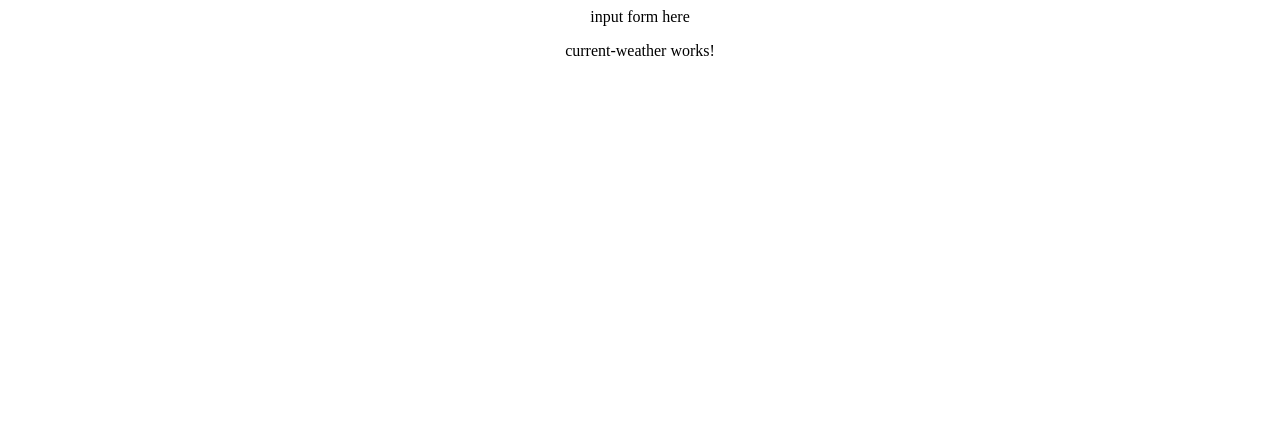
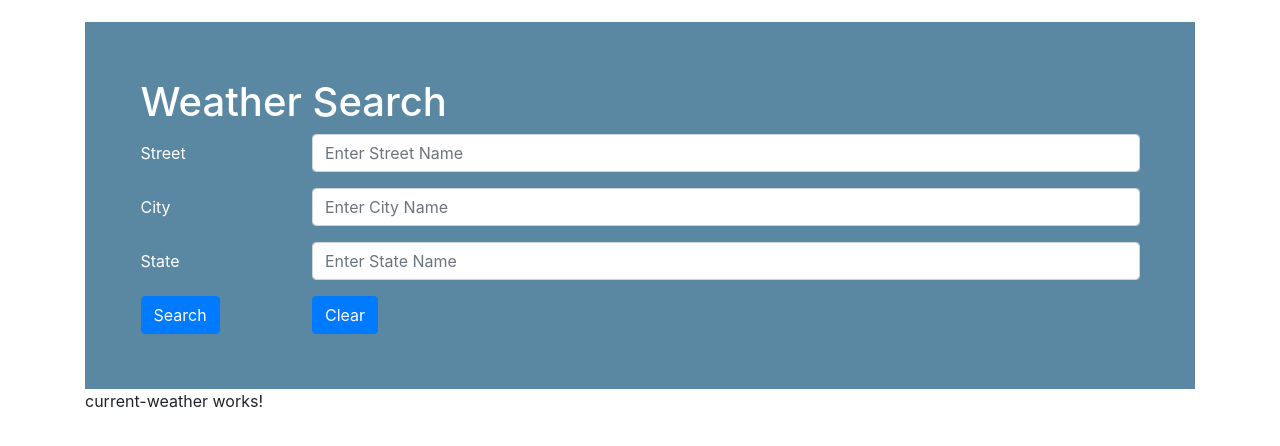
Before and after one commit to pputra/weather-search-web, an Angular app in the folder client/: page /currentWeather in a window 1280 px wide. Shown: the top 446 px of the page. Built offline with nearby package versions, Linux system fonts and the light colour scheme.

Commit message:
feat: add weather search form component

```diff
--- a/client/src/app/app.component.html
+++ b/client/src/app/app.component.html
@@ -1,8 +1,8 @@
 <div id="main">
-  <div>
-    input form here
+  <div class="container">
+    <app-weather-search-form></app-weather-search-form>
   </div>
-  <div>
+  <div class="container">
     <router-outlet></router-outlet>
   </div>
 </div>
--- /dev/null
+++ b/client/src/app/weather-search-form/weather-search-form.component.css
@@ -0,0 +1,6 @@
+#search-form {
+  margin-top: 2%;
+  width: 100%;
+  background-color: #5A87A2;
+  padding: 5% 5%;
+}
--- /dev/null
+++ b/client/src/app/weather-search-form/weather-search-form.component.html
@@ -0,0 +1,43 @@
+<div id="search-form" class="text-white">
+  <h1>Weather Search</h1>
+
+  <form [formGroup]="addressForm" (ngSubmit)="onSubmit(addressForm.value)">
+
+    <div class="form-group row">
+      <label for="street-input" class="col-sm-2 col-form-label">Street</label>
+      <div class="col-sm-10">
+        <input type="street" class="form-control" id="street-input" aria-describedby="streetHelp"
+          placeholder="Enter Street Name" formControlName="street">
+        <small id="street-input-empty-warning" class="text-danger" *ngIf="hasEmptyInput.street">Please enter a street.</small>
+      </div>
+    </div>
+
+    <div class="form-group row">
+      <label for="city-input" class="col-sm-2 col-form-label">City</label>
+      <div class="col-sm-10">
+        <input type="city" class="form-control" id="city-input" aria-describedby="cityHelp"
+          placeholder="Enter City Name" formControlName="city">
+        <small id="city-input-empty-warning" class="text-danger" *ngIf="hasEmptyInput.city">Please enter a city.</small>
+      </div>
+    </div>
+
+    <div class="form-group row">
+      <label for="state-input" class="col-sm-2 col-form-label">State</label>
+      <div class="col-sm-10">
+        <input type="state" class="form-control" id="state-input" aria-describedby="stateHelp"
+          placeholder="Enter State Name" formControlName="state">
+        <small id="state-input-empty-warning" class="text-danger" *ngIf="hasEmptyInput.state">Please enter a state.</small>
+      </div>
+    </div>
+
+    <div class="row">
+      <div class="col-sm-2">
+        <button type="submit" class="btn btn-primary">Search</button>
+      </div>
+      <div class="col-sm-2">
+        <button type="button" class="btn btn-primary" (click)="onResetForm()">Clear</button>
+      </div>
+    </div>
+  </form>
+</div>
+<div>
--- /dev/null
+++ b/client/src/app/weather-search-form/weather-search-form.component.ts
@@ -0,0 +1,50 @@
+import { Component, OnInit } from '@angular/core';
+import { FormBuilder } from '@angular/forms';
+
+@Component({
+  selector: 'app-weather-search-form',
+  templateUrl: './weather-search-form.component.html',
+  styleUrls: ['./weather-search-form.component.css']
+})
+export class WeatherSearchFormComponent implements OnInit {
+  addressForm
+  hasEmptyInput
+  constructor(
+    private formBuilder: FormBuilder,
+  ) {
+    this.addressForm = this.formBuilder.group({
+      street: '',
+      city: '',
+      state: '',
+    });
+
+    this.hasEmptyInput = {
+      street: false,
+      city: false,
+      state: false,
+    };
+  }
+
+  onSubmit(addressData) {
+    console.log(addressData);
+    this.checkForm(addressData);
+  }
+
+  onResetForm() {
+    this.addressForm.reset();
+    this.hasEmptyInput = {
+      street: false,
+      city: false,
+      state: false,
+    };
+  }
+
+  checkForm(addressData) {
+    for (let input in addressData) {
+      this.hasEmptyInput[input] = addressData[input].length === 0;
+    }
+  }
+
+  ngOnInit() {
+  }
+}
--- a/client/src/index.html
+++ b/client/src/index.html
@@ -5,8 +5,15 @@
   <title>MyFirstProject</title>
   <base href="/">
 
-  <meta name="viewport" content="width=device-width, initial-scale=1">
+  <meta name="viewport" content="width=device-width, initial-scale=1, shrink-to-fit=no">
   <link rel="icon" type="image/x-icon" href="favicon.ico">
+  <!-- Bootstrap CSS -->
+  <link rel="stylesheet" href="https://maxcdn.bootstrapcdn.com/bootstrap/4.0.0/css/bootstrap.min.css" integrity="sha384-Gn5384xqQ1aoWXA+058RXPxPg6fy4IWvTNh0E263XmFcJlSAwiGgFAW/dAiS6JXm" crossorigin="anonymous">
+  <!-- Optional JavaScript -->
+  <!-- jQuery first, then Popper.js, then Bootstrap JS -->
+  <script src="https://code.jquery.com/jquery-3.2.1.slim.min.js" integrity="sha384-KJ3o2DKtIkvYIK3UENzmM7KCkRr/rE9/Qpg6aAZGJwFDMVNA/GpGFF93hXpG5KkN" crossorigin="anonymous"></script>
+  <script src="https://cdnjs.cloudflare.com/ajax/libs/popper.js/1.12.9/umd/popper.min.js" integrity="sha384-ApNbgh9B+Y1QKtv3Rn7W3mgPxhU9K/ScQsAP7hUibX39j7fakFPskvXusvfa0b4Q" crossorigin="anonymous"></script>
+  <script src="https://maxcdn.bootstrapcdn.com/bootstrap/4.0.0/js/bootstrap.min.js" integrity="sha384-JZR6Spejh4U02d8jOt6vLEHfe/JQGiRRSQQxSfFWpi1MquVdAyjUar5+76PVCmYl" crossorigin="anonymous"></script>
 </head>
 <body>
   <app-root></app-root>
```
Also changed, not shown: client/src/app/app.module.ts (+6 -2 lines), 1 other file (tests, documents, lock files or other folders).
